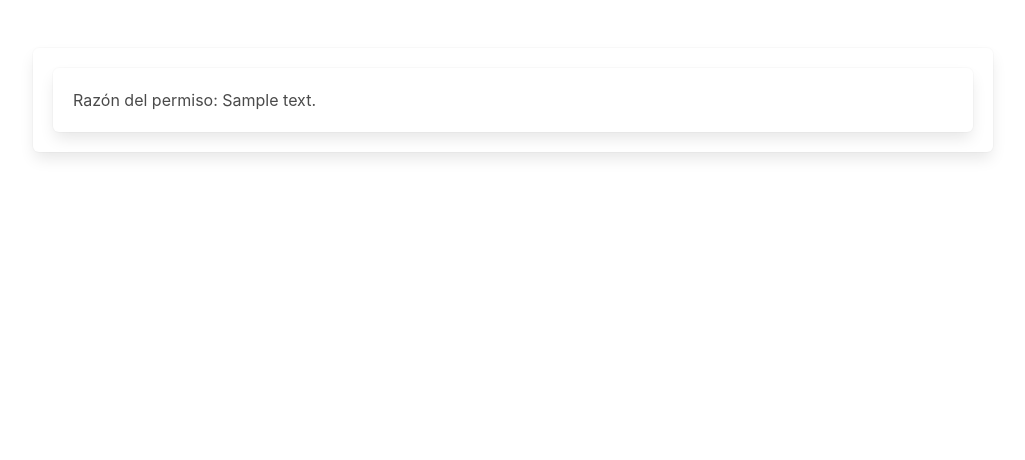
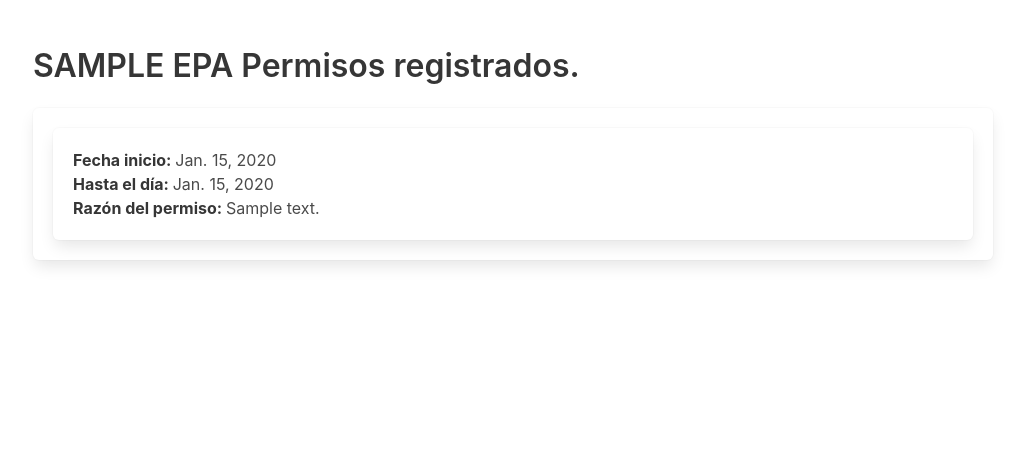
Before and after one commit to Erio56/SistemaRegistroAsistencia, a Django app: template SRA/Vacation_Permit/templates/listPermits.html in a window 1280 px wide. Shown: the part 56-516 px from the top of the page, without its empty margins (127-1152 px from the left). Run offline with Django 3.2, Linux system fonts and the light colour scheme; the template is opened without the code that fills it: most values are stand-ins (such as "Sample title", 1, 10 or a date in 2020).

Commit message:
added list permits view

```diff
--- a/SRA/Assist/templates/base.html
+++ b/SRA/Assist/templates/base.html
@@ -33,7 +33,7 @@
           <a class="navbar-link">Permisos y Vacaciones</a>
           <div class="navbar-dropdown">
             <a class="navbar-item" href="/permiso/crear">Registrar permisos</a>
-            <a class="navbar-item" href="/permiso/listar">Ver permisos</a>
+            <a class="navbar-item" href="/permiso/listado">Ver permisos</a>
             <a class="navbar-item" href="/asistencia/marcar">Registrar Vacaciones</a>
             <a class="navbar-item" href="/asistencia/listar">Ver Vacaciones</a>
           </div>
@@ -53,7 +53,7 @@
 
     <div class="navbar-end">
       <div class="navbar-item has-dropdown is-hoverable">
-        <a class="navbar-item"><strong>{{epa.nombres}} {{epa.apellidos}}</strong></a>
+        <a class="navbar-item"><strong>{{epa.nombres|upper}} {{epa.apellidos|upper}}</strong></a>
         <div class="navbar-dropdown is-right">
           <a class="navbar-item" href="/user/update">Actualizar datos</a>
           <a class="navbar-item" href="/logout">Cerrar sesión</a>
--- a/SRA/Vacation_Permit/templates/listPermits.html
+++ b/SRA/Vacation_Permit/templates/listPermits.html
@@ -6,15 +6,21 @@
 
 
 <div class="container is-max-desktop mt-6">
+   <p class="title">{{epa.nombres|upper}} Permisos registrados.</p>
    <div class="box">
-      {% if permisos|length == 0 %}
+      {% if permits|length == 0 %}
         <div> <strong>No hay permisos registrados</strong></div>
       {% else %}
-      {% for PermisoEmpleado in permisos %}
+      {% for PermisoEmpleado in permits %}
       <div class="box">
-         <title>Fecha inicio: {{PermisoEmpleado.fecha_inicio}} hasta el día {{PermisoEmpleado.fecha_final}}</title>
          <div>
-            Razón del permiso: {{PermisoEmpleado.descripcion}}
+            <strong>Fecha inicio: </strong>{{PermisoEmpleado.fecha_inicio.date}}
+         </div>
+         <div>
+            <strong>Hasta el día: </strong>{{PermisoEmpleado.fecha_final.date}}
+         </div>
+         <div>
+            <strong>Razón del permiso: </strong>{{PermisoEmpleado.descripcion}}
          </div>
       </div>
       {% endfor %}
```
Also changed, not shown: SRA/Vacation_Permit/views.py (+8 -2 lines).
